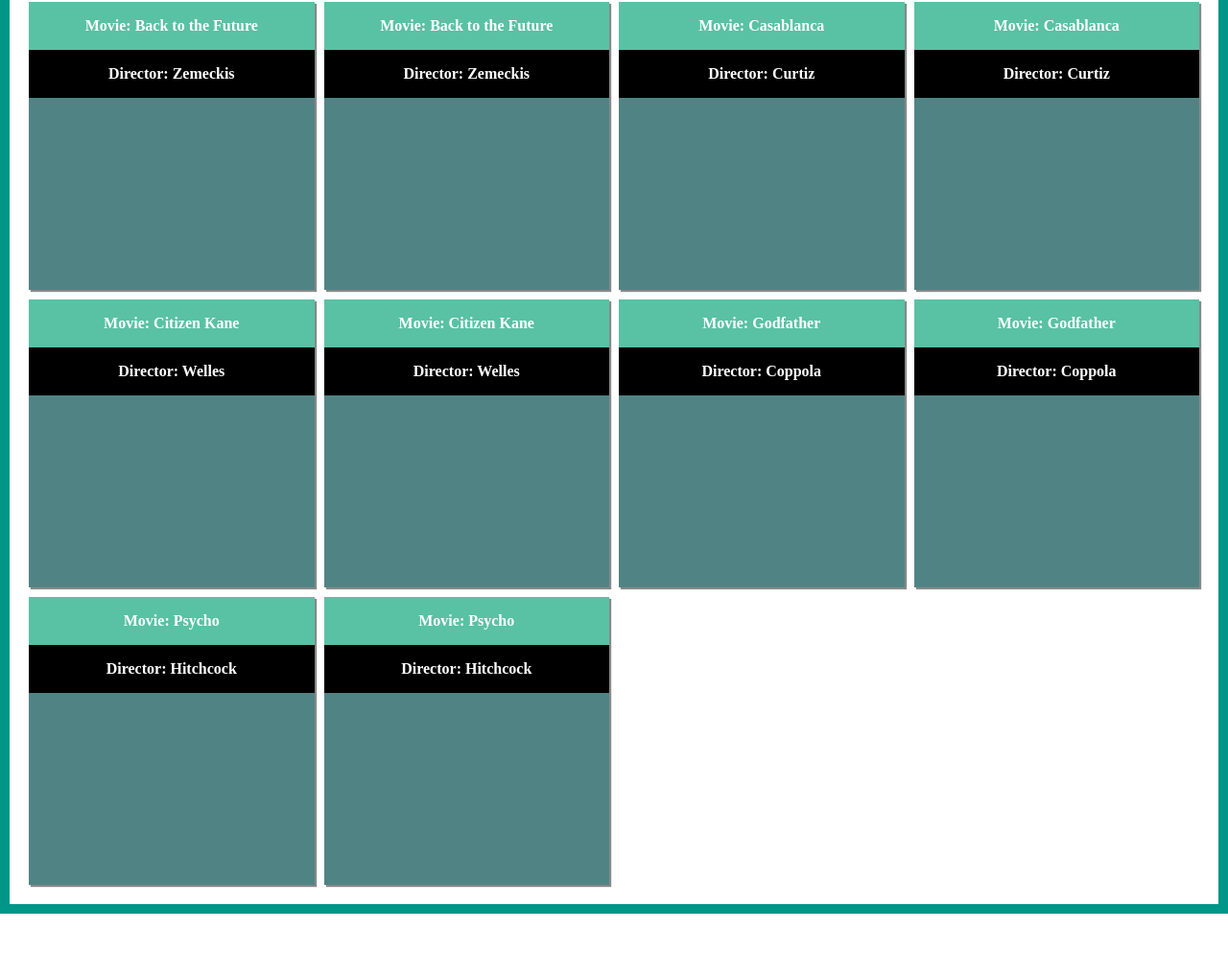
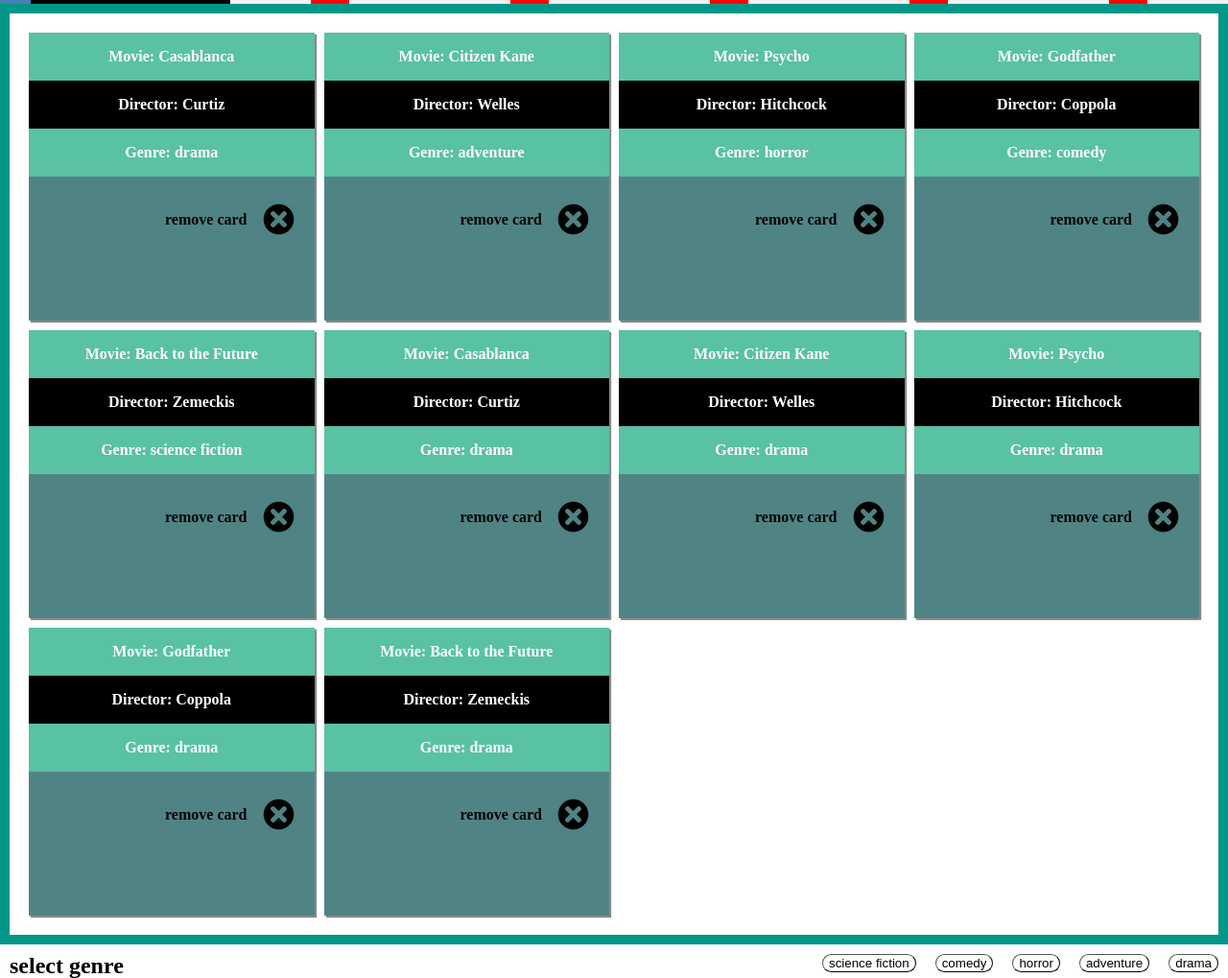
Before and after one commit to laughingchispas/Pellego_task_1, a plain HTML site: page index.html in a window 1280 px wide. Shown: the part 100-1119 px from the top of the page at 96% size. Before the commit the page ends 1052 px from the top, so only its background shows below. Drawn offline with nearby package versions, Linux system fonts and the light colour scheme.

Commit message:
Two additional controllers + CSS and HTML changes

```diff
--- a/index.html
+++ b/index.html
@@ -13,34 +13,51 @@
     <script src="http://ajax.googleapis.com/ajax/libs/angularjs/1.4.8/angular.min.js"></script>
 </head>
 
-<body ng-controller="CardController">
+<body>
 
 <header>
-    <div class="header_main_container">
+    <div class="header_main_container" ng-controller="navController">
         <div class="header_image">
             <img src="images/pellego.png">
         </div>
         <div class="header_center">
             <h1> movie collection </h1>
         </div>
-        <div class="header_right">
-            <a href="#">1</a>
-            <a href="#">1</a>
-            <a href="#">1</a>
-            <a href="#">1</a>
-            <a href="#">1</a>
+        <div class="header_right" ng-repeat="card in navCards">
+            <div class="navLinks">
+                <a href="#">{{card.page}}</a>
+            </div>
         </div>
     </div>
 
 </header>
 
-<div class="parent">
-    <div class="item" ng-repeat="card in movieCards | orderBy:'movieTitle'">
+<div class="parent" ng-controller="CardController">
+    <div class="item" ng-repeat="card in movieCards">
         <div class="inner_item" >
-            <p>Movie: {{card.movieTitle}}</p>
-            <p class="director">Director: {{card.movieDirector}}</p>
+            <p>Movie: {{card.title}}</p>
+            <p class="director">Director: {{card.director}}</p>
+            <p>Genre: {{card.genre}}</p>
+            <div class="remove">
+                <div class="removal">
+                    remove card
+                </div>
+                <div class="xButton">
+                    <img src="images/xButton.png">
+                </div>
+            </div>
         </div>
     </div>
+</div>
+
+
+<div ng-controller="GenreController">
+    <h2 class="title">
+        select genre
+    </h2>
+    <button class="button" ng-repeat="card in genreCards">
+        {{card.genre}}
+    </button>
 </div>
 
 
--- a/scripts/angularApp.js
+++ b/scripts/angularApp.js
@@ -1,15 +1,39 @@
-angular.module('angularApp', [])
-    .controller('CardController', function($scope) {
+var myApp = angular.module('angularApp', []);
+
+
+
+myApp.controller('navController', function($scope) {
+    $scope.navCards = [
+            {page: "home"},
+            {page: "movies"},
+            {page: "about us"},
+            {page: "links"},
+            {page: "contacts"}
+        ]
+    });
+
+myApp.controller('CardController', function($scope) {
     $scope.movieCards = [
-        {movieTitle: 'Casablanca', movieDirector: 'Curtiz'},
-        {movieTitle: 'Citizen Kane', movieDirector: 'Welles'},
-        {movieTitle: 'Psycho', movieDirector: 'Hitchcock'},
-        {movieTitle: 'Godfather', movieDirector: 'Coppola'},
-        {movieTitle: 'Back to the Future', movieDirector: 'Zemeckis'},
-        {movieTitle: 'Casablanca', movieDirector: 'Curtiz'},
-                {movieTitle: 'Citizen Kane', movieDirector: 'Welles'},
-                {movieTitle: 'Psycho', movieDirector: 'Hitchcock'},
-                {movieTitle: 'Godfather', movieDirector: 'Coppola'},
-                {movieTitle: 'Back to the Future', movieDirector: 'Zemeckis'}
-    ];
-});
+        {title: 'Casablanca', director: 'Curtiz', genre: "drama"},
+        {title: 'Citizen Kane', director: 'Welles', genre: "adventure"},
+        {title: 'Psycho', director: 'Hitchcock', genre: "horror"},
+        {title: 'Godfather', director: 'Coppola', genre: "comedy"},
+        {title: 'Back to the Future', director: 'Zemeckis', genre: "science fiction"},
+        {title: 'Casablanca', director: 'Curtiz', genre: "drama"},
+        {title: 'Citizen Kane', director: 'Welles', genre: "drama"},
+        {title: 'Psycho', director: 'Hitchcock', genre: "drama"},
+        {title: 'Godfather', director: 'Coppola', genre: "drama"},
+        {title: 'Back to the Future', director: 'Zemeckis', genre: "drama"}
+    ]
+    });
+
+
+myApp.controller('GenreController', function($scope) {
+    $scope.genreCards = [
+            {genre: "drama"},
+            {genre: "adventure"},
+            {genre: "horror"},
+            {genre: "comedy"},
+            {genre: "science fiction"}
+        ]
+    });
--- a/styles/main.css
+++ b/styles/main.css
@@ -93,6 +93,38 @@ h1 {
     line-height: 50px;
 }
 
+
+.remove {
+    margin: 20px 20px 0 20px;
+    display: flex;
+    justify-content: flex-end;
+
+}
+
+.removal {
+    margin: 0 15px 0 0;
+    color: black;
+    }
+
+.xButton {
+    margin: 7px 0 0 0;
+    }
+
+
+.button {
+    background-color: white;
+    text-decoration: none;
+    color: black;
+    float: right;
+    margin: 10px;
+    border-radius: 20px;
+    border-width: .5px;
+    }
+
+.title {
+    float: left;
+    margin: 10px;
+    }
 /***header***/
 
 .header_main_container {
@@ -114,11 +146,22 @@ h1 {
     }
 
 .header_right {
-    background-color: #59C1A4;
+    background-color: #f1f1f1;
     display: flex;
     justify-content: space-around;
     margin: 20px 0 0 0;
-    flex: 1 1 150px;
+    flex: 1 1 100px;
+    }
+
+a {
+    color: green;
+    max-width: 30px;
+    text-decoration: none;
+    }
+
+.navLinks {
+    width: 40px;
+    background-color: red;
     }
 
 /***flex box****/
```
Also changed, not shown: images/xButton.png (added).
